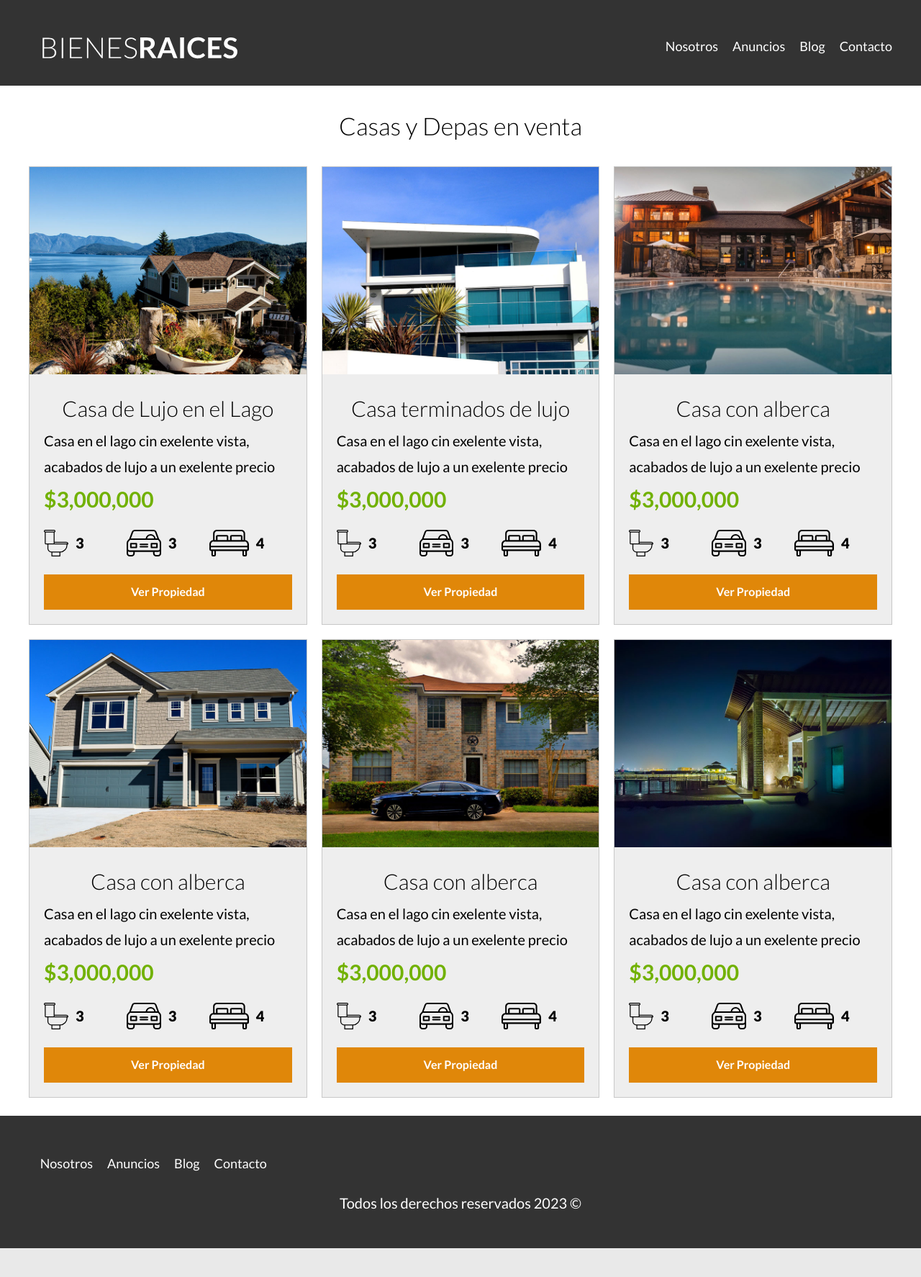
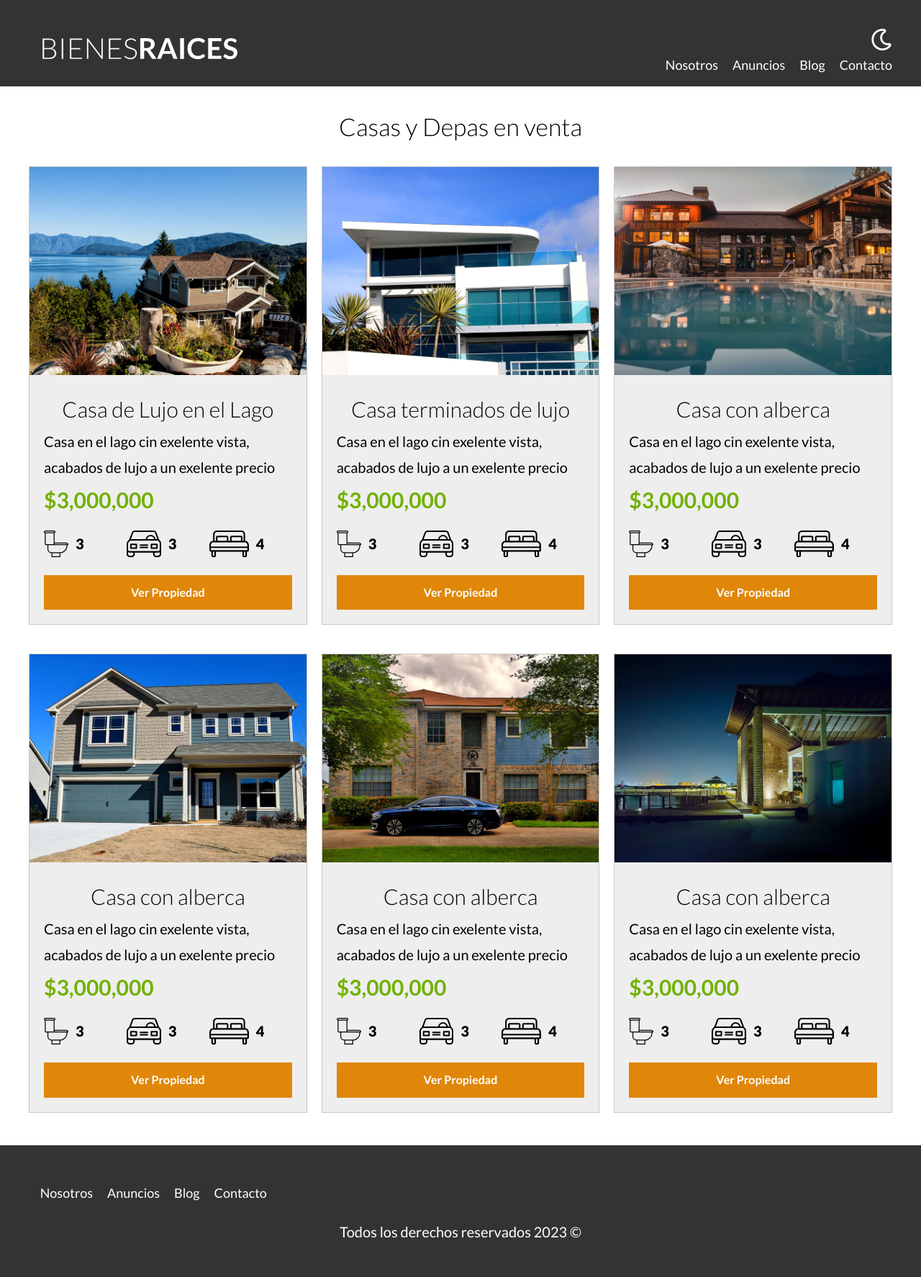
Before and after one commit to EverardoNava/Desarrollo-web, a PHP site: page /anuncios.html in a window 1280 px wide. Shown: the whole page at 72% size. Before the commit the page ends 1734 px from the top, so only its background shows below. Run offline with PHP 8.4, Linux system fonts and the light colour scheme; style sheets or scripts are compiled from the project's sources; some libraries are stand-ins or nearby versions.

Commit message:
Modo nocturno

```diff
--- a/bienesraices/src/anuncios.html
+++ b/bienesraices/src/anuncios.html
@@ -16,12 +16,18 @@
                     <img src="../build/img/logo.svg" alt="Logotipo de Bienes Raices">
                 </a>
 
+                <div class="mobile-menu">
+                    <img src="../build/img/barras.svg" alt="icono menu responsive">
+                </div>
+                <div class="derecha">
+                    <img class="dark-mode-boton" src="../build/img/dark-mode.svg">
                     <nav class="navegacion">
                         <a href="nosotros.html">Nosotros</a>
                         <a href="anuncios.html">Anuncios</a>
                         <a href="blog.html">Blog</a>
                         <a href="contacto.html">Contacto</a>
                     </nav>
+                </div>
             </div> <!--.barra-->
 
         </div>
@@ -44,20 +50,20 @@
 
                     <ul class="iconos-caracteristicas">
                         <li>
-                            <img loading="lazy" src="../build/img/icono_wc.svg" alt="icono wc">
+                            <img class="icono" loading="lazy" src="../build/img/icono_wc.svg" alt="icono wc">
                             <p>3</p>
                         </li>
                         <li>
-                            <img loading="lazy" src="../build/img/icono_estacionamiento.svg"
+                            <img class="icono" loading="lazy" src="../build/img/icono_estacionamiento.svg"
                                 alt="icono estacionamiento">
                             <p>3</p>
                         </li>
                         <li>
-                            <img loading="lazy" src="../build/img/icono_dormitorio.svg" alt="icono habitaciones">
+                            <img class="icono" loading="lazy" src="../build/img/icono_dormitorio.svg" alt="icono habitaciones">
                             <p>4</p>
                         </li>
                     </ul>
-                    <a href="anuncios.html" class="boton-amarillo-block">
+                    <a href="anuncio.html" class="boton-amarillo-block">
                         Ver Propiedad
                     </a>
                 </div><!--.contenido-anuncio-->
@@ -76,20 +82,20 @@
 
                     <ul class="iconos-caracteristicas">
                         <li>
-                            <img loading="lazy" src="../build/img/icono_wc.svg" alt="icono wc">
+                            <img class="icono" loading="lazy" src="../build/img/icono_wc.svg" alt="icono wc">
                             <p>3</p>
                         </li>
                         <li>
-                            <img loading="lazy" src="../build/img/icono_estacionamiento.svg"
+                            <img class="icono" loading="lazy" src="../build/img/icono_estacionamiento.svg"
                                 alt="icono estacionamiento">
                             <p>3</p>
                         </li>
                         <li>
-                            <img loading="lazy" src="../build/img/icono_dormitorio.svg" alt="icono habitaciones">
+                            <img class="icono" loading="lazy" src="../build/img/icono_dormitorio.svg" alt="icono habitaciones">
                             <p>4</p>
                         </li>
                     </ul>
-                    <a href="anuncios.html" class="boton-amarillo-block">
+                    <a href="anuncio.html" class="boton-amarillo-block">
                         Ver Propiedad
                     </a>
                 </div><!--.contenido-anuncio-->
@@ -108,20 +114,20 @@
 
                     <ul class="iconos-caracteristicas">
                         <li>
-                            <img loading="lazy" src="../build/img/icono_wc.svg" alt="icono wc">
+                            <img class="icono" loading="lazy" src="../build/img/icono_wc.svg" alt="icono wc">
                             <p>3</p>
                         </li>
                         <li>
-                            <img loading="lazy" src="../build/img/icono_estacionamiento.svg"
+                            <img class="icono" loading="lazy" src="../build/img/icono_estacionamiento.svg"
                                 alt="icono estacionamiento">
                             <p>3</p>
                         </li>
                         <li>
-                            <img loading="lazy" src="../build/img/icono_dormitorio.svg" alt="icono habitaciones">
+                            <img class="icono" loading="lazy" src="../build/img/icono_dormitorio.svg" alt="icono habitaciones">
                             <p>4</p>
                         </li>
                     </ul>
-                    <a href="anuncios.html" class="boton-amarillo-block">
+                    <a href="anuncio.html" class="boton-amarillo-block">
                         Ver Propiedad
                     </a>
                 </div><!--.contenido-anuncio-->
@@ -140,20 +146,20 @@
 
                     <ul class="iconos-caracteristicas">
                         <li>
-                            <img loading="lazy" src="../build/img/icono_wc.svg" alt="icono wc">
+                            <img class="icono" loading="lazy" src="../build/img/icono_wc.svg" alt="icono wc">
                             <p>3</p>
                         </li>
                         <li>
-                            <img loading="lazy" src="../build/img/icono_estacionamiento.svg"
+                            <img class="icono" loading="lazy" src="../build/img/icono_estacionamiento.svg"
                                 alt="icono estacionamiento">
                             <p>3</p>
                         </li>
                         <li>
-                            <img loading="lazy" src="../build/img/icono_dormitorio.svg" alt="icono habitaciones">
+                            <img class="icono" loading="lazy" src="../build/img/icono_dormitorio.svg" alt="icono habitaciones">
                             <p>4</p>
                         </li>
                     </ul>
-                    <a href="anuncios.html" class="boton-amarillo-block">
+                    <a href="anuncio.html" class="boton-amarillo-block">
                         Ver Propiedad
                     </a>
                 </div><!--.contenido-anuncio-->
@@ -172,20 +178,20 @@
 
                     <ul class="iconos-caracteristicas">
                         <li>
-                            <img loading="lazy" src="../build/img/icono_wc.svg" alt="icono wc">
+                            <img class="icono" loading="lazy" src="../build/img/icono_wc.svg" alt="icono wc">
                             <p>3</p>
                         </li>
                         <li>
-                            <img loading="lazy" src="../build/img/icono_estacionamiento.svg"
+                            <img class="icono" loading="lazy" src="../build/img/icono_estacionamiento.svg"
                                 alt="icono estacionamiento">
                             <p>3</p>
                         </li>
                         <li>
-                            <img loading="lazy" src="../build/img/icono_dormitorio.svg" alt="icono habitaciones">
+                            <img class="icono" loading="lazy" src="../build/img/icono_dormitorio.svg" alt="icono habitaciones">
                             <p>4</p>
                         </li>
                     </ul>
-                    <a href="anuncios.html" class="boton-amarillo-block">
+                    <a href="anuncio.html" class="boton-amarillo-block">
                         Ver Propiedad
                     </a>
                 </div><!--.contenido-anuncio-->
@@ -204,20 +210,20 @@
 
                     <ul class="iconos-caracteristicas">
                         <li>
-                            <img loading="lazy" src="../build/img/icono_wc.svg" alt="icono wc">
+                            <img class="icono" loading="lazy" src="../build/img/icono_wc.svg" alt="icono wc">
                             <p>3</p>
                         </li>
                         <li>
-                            <img loading="lazy" src="../build/img/icono_estacionamiento.svg"
+                            <img class="icono" loading="lazy" src="../build/img/icono_estacionamiento.svg"
                                 alt="icono estacionamiento">
                             <p>3</p>
                         </li>
                         <li>
-                            <img loading="lazy" src="../build/img/icono_dormitorio.svg" alt="icono habitaciones">
+                            <img class="icono" loading="lazy" src="../build/img/icono_dormitorio.svg" alt="icono habitaciones">
                             <p>4</p>
                         </li>
                     </ul>
-                    <a href="anuncios.html" class="boton-amarillo-block">
+                    <a href="anuncio.html" class="boton-amarillo-block">
                         Ver Propiedad
                     </a>
                 </div><!--.contenido-anuncio-->
--- a/bienesraices/src/base.html
+++ b/bienesraices/src/base.html
@@ -16,12 +16,18 @@
                     <img src="../build/img/logo.svg" alt="Logotipo de Bienes Raices">
                 </a>
 
+                <div class="mobile-menu">
+                    <img src="../build/img/barras.svg" alt="icono menu responsive">
+                </div>
+                <div class="derecha">
+                    <img class="dark-mode-boton" src="../build/img/dark-mode.svg">
                     <nav class="navegacion">
                         <a href="nosotros.html">Nosotros</a>
                         <a href="anuncios.html">Anuncios</a>
                         <a href="blog.html">Blog</a>
                         <a href="contacto.html">Contacto</a>
                     </nav>
+                </div>
             </div> <!--.barra-->
 
         </div>
--- a/bienesraices/src/blog.html
+++ b/bienesraices/src/blog.html
@@ -16,12 +16,18 @@
                     <img src="../build/img/logo.svg" alt="Logotipo de Bienes Raices">
                 </a>
 
+                <div class="mobile-menu">
+                    <img src="../build/img/barras.svg" alt="icono menu responsive">
+                </div>
+                <div class="derecha">
+                    <img class="dark-mode-boton" src="../build/img/dark-mode.svg">
                     <nav class="navegacion">
                         <a href="nosotros.html">Nosotros</a>
                         <a href="anuncios.html">Anuncios</a>
                         <a href="blog.html">Blog</a>
                         <a href="contacto.html">Contacto</a>
                     </nav>
+                </div>
             </div> <!--.barra-->
 
         </div>
--- a/bienesraices/src/contacto.html
+++ b/bienesraices/src/contacto.html
@@ -16,12 +16,18 @@
                     <img src="../build/img/logo.svg" alt="Logotipo de Bienes Raices">
                 </a>
 
+                <div class="mobile-menu">
+                    <img src="../build/img/barras.svg" alt="icono menu responsive">
+                </div>
+                <div class="derecha">
+                    <img class="dark-mode-boton" src="../build/img/dark-mode.svg">
                     <nav class="navegacion">
                         <a href="nosotros.html">Nosotros</a>
                         <a href="anuncios.html">Anuncios</a>
                         <a href="blog.html">Blog</a>
                         <a href="contacto.html">Contacto</a>
                     </nav>
+                </div>
             </div> <!--.barra-->
 
         </div>
--- a/bienesraices/src/entrada.html
+++ b/bienesraices/src/entrada.html
@@ -16,12 +16,18 @@
                     <img src="../build/img/logo.svg" alt="Logotipo de Bienes Raices">
                 </a>
 
+                <div class="mobile-menu">
+                    <img src="../build/img/barras.svg" alt="icono menu responsive">
+                </div>
+                <div class="derecha">
+                    <img class="dark-mode-boton" src="../build/img/dark-mode.svg">
                     <nav class="navegacion">
                         <a href="nosotros.html">Nosotros</a>
                         <a href="anuncios.html">Anuncios</a>
                         <a href="blog.html">Blog</a>
                         <a href="contacto.html">Contacto</a>
                     </nav>
+                </div>
             </div> <!--.barra-->
 
         </div>
--- a/bienesraices/src/nosotros.html
+++ b/bienesraices/src/nosotros.html
@@ -16,12 +16,18 @@
                     <img src="../build/img/logo.svg" alt="Logotipo de Bienes Raices">
                 </a>
 
+                <div class="mobile-menu">
+                    <img src="../build/img/barras.svg" alt="icono menu responsive">
+                </div>
+                <div class="derecha">
+                    <img class="dark-mode-boton" src="../build/img/dark-mode.svg">
                     <nav class="navegacion">
                         <a href="nosotros.html">Nosotros</a>
                         <a href="anuncios.html">Anuncios</a>
                         <a href="blog.html">Blog</a>
                         <a href="contacto.html">Contacto</a>
                     </nav>
+                </div>
             </div> <!--.barra-->
 
         </div>
--- a/bienesraices/src/scss/app.scss
+++ b/bienesraices/src/scss/app.scss
@@ -4,6 +4,7 @@
 @import 'base/globales';
 @import 'base/utilidades';
 @import 'base/botones';
+@import 'base/darkMode.scss';
 
 /* UI */
 @import 'layout/header';
--- /dev/null
+++ b/bienesraices/src/scss/base/_darkMode.scss
@@ -0,0 +1,51 @@
+.dark-mode {
+    background-color: darken($grisOscuro, 10);
+
+    p {
+        color: $blanco;
+    }
+
+    a,
+    h1,
+    h2,
+    h3,
+    h4 {
+        color: $gris;
+    }
+
+    .anuncio,
+    .resumen-propiedad {
+        background-color: $grisOscuro;
+        border: 1px solid $grisOscuro;
+
+        .precio {
+            color: $verde;
+        }
+
+        .icono {
+            filter: invert(100%);
+        }
+    }
+
+    .texto-nosotros blockquote {
+        color: $blanco;
+    }
+
+    .formulario {
+
+        label,
+        legend,
+        p {
+            color: $gris;
+        }
+
+        input:not([type="submit"]),
+        textarea,
+        select {
+            background-color: $grisOscuro;
+            border: 1px solid $grisOscuro;
+            color: $blanco;
+        }
+    }
+
+}
--- a/bienesraices/src/scss/internas/_nosotros.scss
+++ b/bienesraices/src/scss/internas/_nosotros.scss
@@ -7,6 +7,6 @@
 .texto-nosotros blockquote{
     font-weight: $black;
     font-size: 2.2rem;
-    margin: 0;
+    margin: 3rem 0 0 0;
     padding-left: 1rem 0 3rem 0;
 }
--- a/bienesraices/src/scss/layout/_anuncios.scss
+++ b/bienesraices/src/scss/layout/_anuncios.scss
@@ -7,6 +7,7 @@
 .anuncio {
     background-color: lighten($gris, 5);
     border: 1px solid darken($gris, 10);
+    margin-bottom: 2rem;
 
     .contenido-anuncio {
         padding: 2rem;
--- a/bienesraices/src/scss/layout/_navegacion.scss
+++ b/bienesraices/src/scss/layout/_navegacion.scss
@@ -1,3 +1,27 @@
+.derecha {
+    display: flex;
+    flex-direction: column;
+    align-items: center;
+
+    @include tablet {
+        align-items: flex-end;
+    }
+
+    .dark-mode-boton {
+        width: 3rem;
+        margin-top: 3rem;
+        margin-bottom: 2rem;
+        filter: invert(100%);
+
+        &:hover{
+            cursor: pointer;
+        }
+        @include tablet{
+            margin-top: 0;
+        }
+    }
+}
+
 .barra {
     display: flex;
     flex-direction: column;
@@ -7,6 +31,7 @@
     @include tablet {
         flex-direction: row;
         justify-content: space-between;
+        align-items: flex-end;
     }
 }
 
@@ -14,7 +39,8 @@
 
     visibility: hidden;
     opacity: 0;
-    transition: visibility .3s ease-in-out, opacity 0.5s linear ;
+    height: 0;
+    transition: visibility .3s ease-in-out, opacity 0.5s linear, height 0.5s linear;
 
     @include tablet {
         display: flex;
@@ -42,16 +68,18 @@
 }
 
 /* Menu de hamburgesa*/
-.mobile-menu{
-    @include tablet{
+.mobile-menu {
+    @include tablet {
         display: none;
     }
-    img{
+
+    img {
         width: 5rem;
     }
 }
 
-.mostrar{
+.mostrar {
     visibility: visible;
     opacity: 1;
+    height: auto;
 }
```
Also changed, not shown: bienesraices/src/anuncio.html (+9 -3 lines), bienesraices/src/index.html (+16 -9 lines), bienesraices/src/js/app.js (+31 -0 lines), bienesraices/build/css/app.css, bienesraices/build/js/bundle.min.js, 2 other files. Lines whose indentation alone changed are shown as unchanged.
